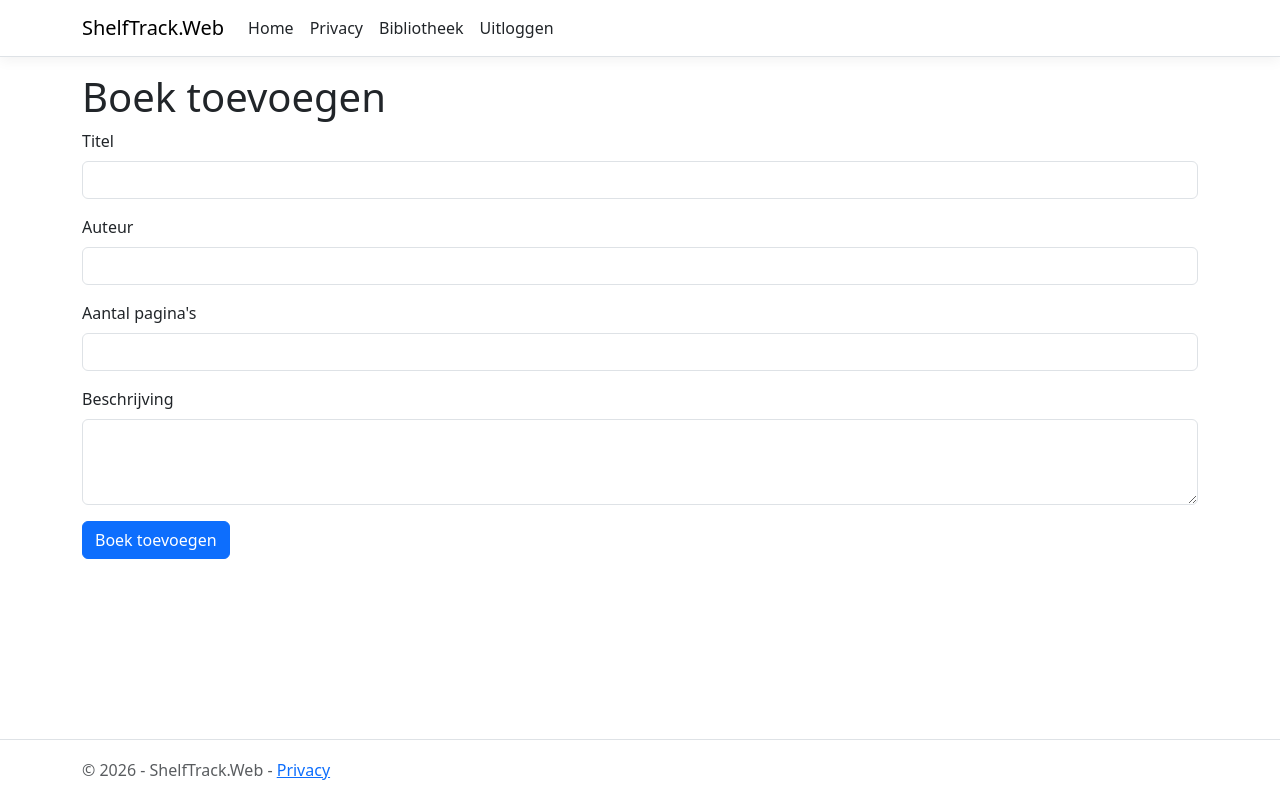
After one commit to bonkedbythonk/ShelfTrack, an ASP.NET Core app: page /AddBook in a window 1280 px wide. The commit adds this page. Run offline with ASP.NET Core 8, Linux system fonts and the light colour scheme; the visitor is signed in with stand-in values (Sample User, id 1); style sheets or scripts are compiled from the project's sources.

Commit message:
Add books manually and show them in the library (UC3)

```diff
--- /dev/null
+++ b/src/ShelfTrack.Web/Pages/AddBook.cshtml
@@ -0,0 +1,31 @@
+@page
+@model AddBookModel
+@{
+    ViewData["Title"] = "Boek toevoegen";
+}
+
+<h1>Boek toevoegen</h1>
+
+<form method="post">
+    <div asp-validation-summary="ModelOnly" class="text-danger"></div>
+    <div class="mb-3">
+        <label asp-for="Title" class="form-label"></label>
+        <input asp-for="Title" class="form-control" />
+        <span asp-validation-for="Title" class="text-danger"></span>
+    </div>
+    <div class="mb-3">
+        <label asp-for="Author" class="form-label"></label>
+        <input asp-for="Author" class="form-control" />
+        <span asp-validation-for="Author" class="text-danger"></span>
+    </div>
+    <div class="mb-3">
+        <label asp-for="PageCount" class="form-label"></label>
+        <input asp-for="PageCount" class="form-control" />
+        <span asp-validation-for="PageCount" class="text-danger"></span>
+    </div>
+    <div class="mb-3">
+        <label asp-for="Description" class="form-label"></label>
+        <textarea asp-for="Description" class="form-control" rows="3"></textarea>
+    </div>
+    <button type="submit" class="btn btn-primary">Boek toevoegen</button>
+</form>
--- /dev/null
+++ b/src/ShelfTrack.Web/Pages/AddBook.cshtml.cs
@@ -0,0 +1,50 @@
+using System.ComponentModel.DataAnnotations;
+using System.Security.Claims;
+using Microsoft.AspNetCore.Authorization;
+using Microsoft.AspNetCore.Mvc;
+using Microsoft.AspNetCore.Mvc.RazorPages;
+using ShelfTrack.Application.Services;
+
+namespace ShelfTrack.Web.Pages;
+
+[Authorize]
+public class AddBookModel(BookService bookService) : PageModel
+{
+    [BindProperty]
+    [Display(Name = "Titel")]
+    [Required(ErrorMessage = "Vul een titel in.")]
+    public string Title { get; set; } = string.Empty;
+
+    [BindProperty]
+    [Display(Name = "Auteur")]
+    [Required(ErrorMessage = "Vul een auteur in.")]
+    public string Author { get; set; } = string.Empty;
+
+    [BindProperty]
+    [Display(Name = "Aantal pagina's")]
+    [Range(1, 10000, ErrorMessage = "Vul een aantal tussen 1 en 10000 in.")]
+    public int? PageCount { get; set; }
+
+    [BindProperty]
+    [Display(Name = "Beschrijving")]
+    public string? Description { get; set; }
+
+    public async Task<IActionResult> OnPostAsync()
+    {
+        if (!ModelState.IsValid)
+        {
+            return Page();
+        }
+
+        int readerId = int.Parse(User.FindFirstValue(ClaimTypes.NameIdentifier)!);
+
+        bool isAdded = await bookService.AddAsync(readerId, Title, Author, PageCount, null, Description);
+        if (!isAdded)
+        {
+            ModelState.AddModelError(string.Empty, "Vul een titel en een auteur in.");
+            return Page();
+        }
+
+        return RedirectToPage("/Library");
+    }
+}
--- a/src/ShelfTrack.Web/Program.cs
+++ b/src/ShelfTrack.Web/Program.cs
@@ -17,6 +17,8 @@ builder.Services.AddDbContext<ShelfTrackDbContext>(options =>
 builder.Services.AddScoped<IPasswordHasher, IdentityPasswordHasher>();
 builder.Services.AddScoped<IReaderRepository, ReaderRepository>();
 builder.Services.AddScoped<AccountService>();
+builder.Services.AddScoped<IBookRepository, BookRepository>();
+builder.Services.AddScoped<BookService>();
 builder.Services.AddAuthentication(CookieAuthenticationDefaults.AuthenticationScheme)
     .AddCookie(options =>
     {
```
Also changed, not shown: src/ShelfTrack.Persistence/Repositories/BookRepository.cs (added, +22 -0 lines), src/ShelfTrack.Web/Pages/Library.cshtml (+29 -2 lines), src/ShelfTrack.Web/Pages/Library.cshtml.cs (+10 -4 lines), tests/ShelfTrack.Tests/BookServiceTests.cs (+15 -0 lines).
